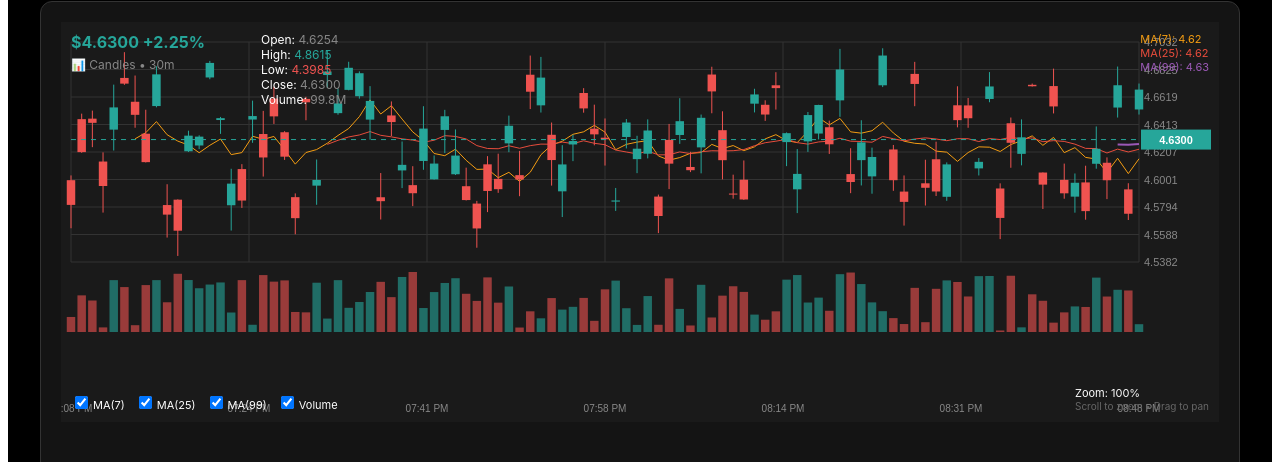
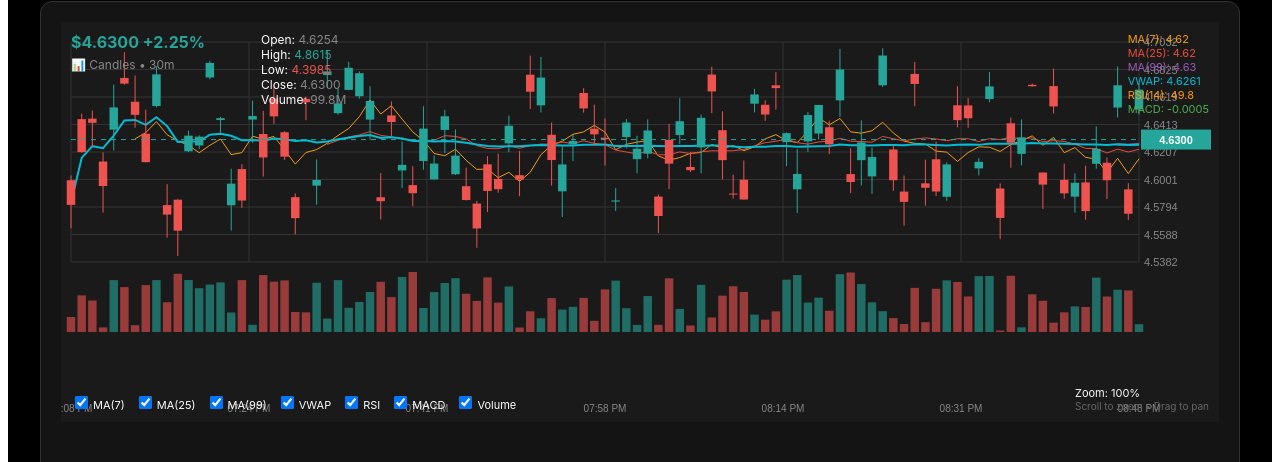
Before and after one commit to snipswap/snipswap-frontend, a React (Vite) app in the folder frontend-upload/: page / in a window 1280 px wide. Shown: the part 307-769 px from the top of the page. Built offline with nearby package versions, Linux system fonts and the light colour scheme; no server answers.

Commit message:
🔥 ULTIMATE PROFESSIONAL INDICATORS! Added VWAP, RSI(14), MACD - Now matches Binance with ALL the bells & whistles!

```diff
--- a/frontend-upload/src/BinanceStyleChart.jsx
+++ b/frontend-upload/src/BinanceStyleChart.jsx
@@ -17,6 +17,9 @@ const BinanceStyleChart = ({
   const [showMA25, setShowMA25] = useState(true);
   const [showMA99, setShowMA99] = useState(true);
   const [showVolume, setShowVolume] = useState(true);
+  const [showVWAP, setShowVWAP] = useState(true);
+  const [showRSI, setShowRSI] = useState(true);
+  const [showMACD, setShowMACD] = useState(true);
   const [crosshair, setCrosshair] = useState({ x: 0, y: 0, visible: false });
 
   // Generate realistic chart data if not provided
@@ -54,6 +57,95 @@ const BinanceStyleChart = ({
   const ma7 = calculateMA(7);
   const ma25 = calculateMA(25);
   const ma99 = calculateMA(99);
+
+  // Calculate VWAP (Volume Weighted Average Price)
+  const calculateVWAP = () => {
+    let cumulativeTPV = 0; // Typical Price * Volume
+    let cumulativeVolume = 0;
+
+    return data.map((candle) => {
+      const typicalPrice = (candle.high + candle.low + candle.close) / 3;
+      cumulativeTPV += typicalPrice * candle.volume;
+      cumulativeVolume += candle.volume;
+      return cumulativeVolume > 0 ? cumulativeTPV / cumulativeVolume : typicalPrice;
+    });
+  };
+
+  // Calculate RSI (Relative Strength Index)
+  const calculateRSI = (period = 14) => {
+    const rsi = [];
+    const gains = [];
+    const losses = [];
+
+    for (let i = 1; i < data.length; i++) {
+      const change = data[i].close - data[i - 1].close;
+      gains.push(change > 0 ? change : 0);
+      losses.push(change < 0 ? Math.abs(change) : 0);
+    }
+
+    for (let i = 0; i < gains.length; i++) {
+      if (i < period - 1) {
+        rsi.push(null);
+      } else {
+        const avgGain = gains.slice(i - period + 1, i + 1).reduce((a, b) => a + b, 0) / period;
+        const avgLoss = losses.slice(i - period + 1, i + 1).reduce((a, b) => a + b, 0) / period;
+        const rs = avgLoss === 0 ? 100 : avgGain / avgLoss;
+        rsi.push(100 - (100 / (1 + rs)));
+      }
+    }
+
+    return [null, ...rsi]; // Add null for first data point
+  };
+
+  // Calculate MACD (Moving Average Convergence Divergence)
+  const calculateMACD = () => {
+    const ema12 = calculateEMA(12);
+    const ema26 = calculateEMA(26);
+    const macdLine = ema12.map((val, i) => val && ema26[i] ? val - ema26[i] : null);
+    const signalLine = calculateEMAFromArray(macdLine.filter(v => v !== null), 9);
+    const histogram = macdLine.map((val, i) => {
+      const signal = signalLine[i - macdLine.findIndex(v => v !== null)];
+      return val && signal ? val - signal : null;
+    });
+
+    return { macdLine, signalLine: signalLine, histogram };
+  };
+
+  // Calculate EMA (Exponential Moving Average)
+  const calculateEMA = (period) => {
+    const ema = [];
+    const multiplier = 2 / (period + 1);
+
+    data.forEach((candle, index) => {
+      if (index === 0) {
+        ema.push(candle.close);
+      } else {
+        ema.push((candle.close * multiplier) + (ema[index - 1] * (1 - multiplier)));
+      }
+    });
+
+    return ema;
+  };
+
+  // Calculate EMA from array
+  const calculateEMAFromArray = (values, period) => {
+    const ema = [];
+    const multiplier = 2 / (period + 1);
+
+    values.forEach((value, index) => {
+      if (index === 0) {
+        ema.push(value);
+      } else {
+        ema.push((value * multiplier) + (ema[index - 1] * (1 - multiplier)));
+      }
+    });
+
+    return ema;
+  };
+
+  const vwap = calculateVWAP();
+  const rsi = calculateRSI();
+  const macd = calculateMACD();
 
   useEffect(() => {
     const canvas = canvasRef.current;
@@ -169,6 +261,7 @@ const BinanceStyleChart = ({
     if (showMA7) drawMA(ma7, '#f39c12', 1);
     if (showMA25) drawMA(ma25, '#e74c3c', 1);
     if (showMA99) drawMA(ma99, '#9b59b6', 2);
+    if (showVWAP) drawMA(vwap, '#00bcd4', 2); // VWAP in cyan
 
     // Draw candlesticks or line chart
     if (chartType === 'candlestick') {
@@ -356,6 +449,9 @@ const BinanceStyleChart = ({
         {showMA7 && <div style={{ color: '#f39c12' }}>MA(7): {ma7[ma7.length - 1]?.toFixed(2)}</div>}
         {showMA25 && <div style={{ color: '#e74c3c' }}>MA(25): {ma25[ma25.length - 1]?.toFixed(2)}</div>}
         {showMA99 && <div style={{ color: '#9b59b6' }}>MA(99): {ma99[ma99.length - 1]?.toFixed(2)}</div>}
+        {showVWAP && <div style={{ color: '#00bcd4' }}>VWAP: {vwap[vwap.length - 1]?.toFixed(4)}</div>}
+        {showRSI && <div style={{ color: '#ff9800' }}>RSI(14): {rsi[rsi.length - 1]?.toFixed(1)}</div>}
+        {showMACD && <div style={{ color: '#4caf50' }}>MACD: {macd.macdLine[macd.macdLine.length - 1]?.toFixed(4)}</div>}
       </div>
 
       {/* Indicators Panel */}
@@ -393,6 +489,33 @@ const BinanceStyleChart = ({
             style={{ marginRight: '5px' }}
           />
           MA(99)
+        </label>
+        <label style={{ marginRight: '10px' }}>
+          <input
+            type="checkbox"
+            checked={showVWAP}
+            onChange={(e) => setShowVWAP(e.target.checked)}
+            style={{ marginRight: '5px' }}
+          />
+          VWAP
+        </label>
+        <label style={{ marginRight: '10px' }}>
+          <input
+            type="checkbox"
+            checked={showRSI}
+            onChange={(e) => setShowRSI(e.target.checked)}
+            style={{ marginRight: '5px' }}
+          />
+          RSI
+        </label>
+        <label style={{ marginRight: '10px' }}>
+          <input
+            type="checkbox"
+            checked={showMACD}
+            onChange={(e) => setShowMACD(e.target.checked)}
+            style={{ marginRight: '5px' }}
+          />
+          MACD
         </label>
         <label>
           <input
```
Also changed, not shown: 3 other files (tests, documents, lock files or other folders).
